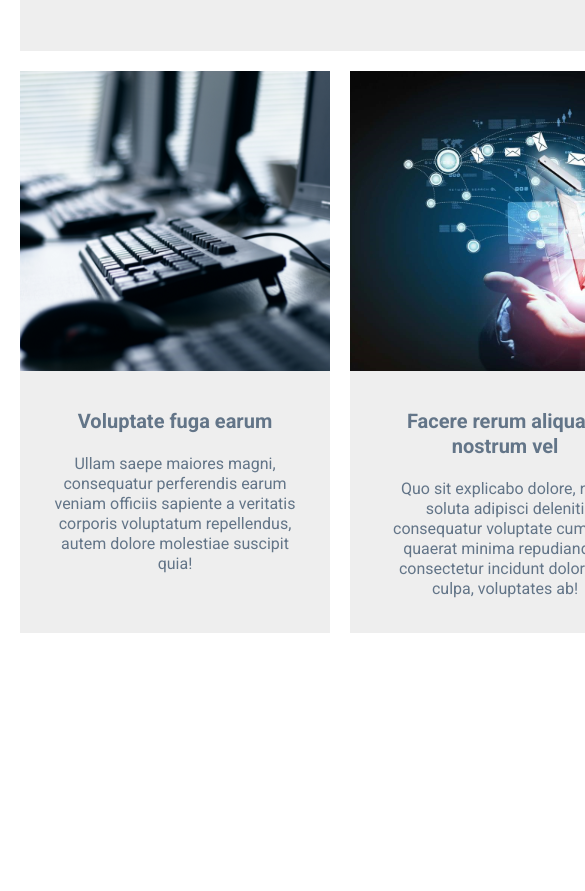
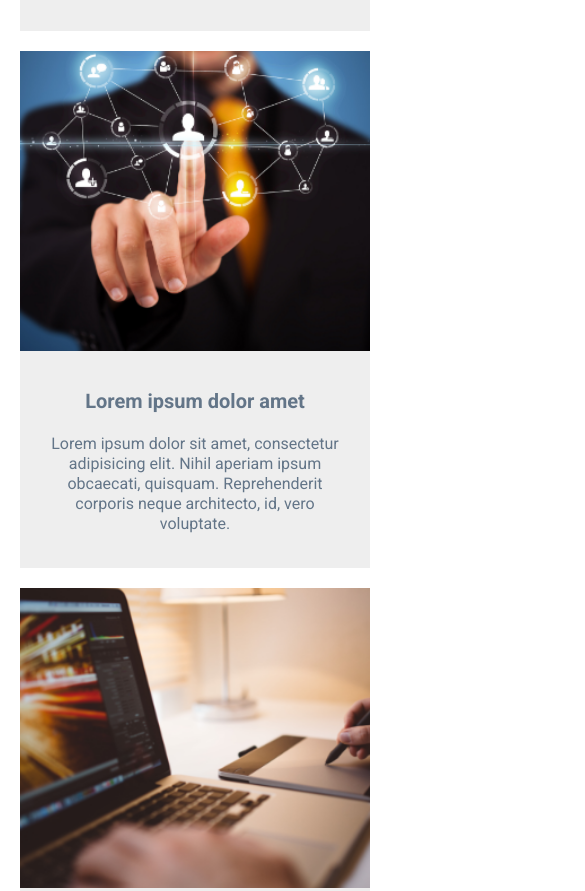
Before and after one commit to teresik/final_project, a website: page index.html in a window 390 px wide. Shown: the part 5742-6633 px from the top of the page, 585 px wide, since content can reach past the window. Before the commit the page ends 6435 px from the top, so only its background shows below. Drawn offline with Linux system fonts and the light colour scheme.

Commit message:
Refactor SCSS for posts grid and item responsiveness
Updated SCSS styles for posts grid to add responsive breakpoints for better layout adjustments across screen sizes. Enhanced posts item styling with improved transitions and image handling for consistent user experience. Minified CSS updated accordingly.

```diff
--- a/index.html
+++ b/index.html
@@ -199,7 +199,7 @@
       <div class="posts__grid">
         <article class="posts__item">
           <a href=" " class="posts__item-link">
-            <div class="posts__item-picture" style="background-image: url(./assets/images/img-post-1.png);">
+            <div class="posts__item-picture">
               <img class="posts__item-image" alt="post" src="./assets/images/img-post-1.png">
             </div>
             <div class="posts__item-content">
@@ -211,7 +211,7 @@
 
         <article class="posts__item">
           <a href=" " class="posts__item-link">
-            <div class="posts__item-picture" style="background-image: url(./assets/images/img-post-2.png);">
+            <div class="posts__item-picture">
               <img class="posts__item-image" alt="post" src="./assets/images/img-post-2.png">
             </div>
             <div class="posts__item-content">
@@ -227,7 +227,7 @@
 
         <article class="posts__item">
           <a href=" " class="posts__item-link">
-            <div class="posts__item-picture" style="background-image: url(./assets/images/img-post-3.png);">
+            <div class="posts__item-picture">
               <img class="posts__item-image" alt="post" src="./assets/images/img-post-3.png">
             </div>
             <div class="posts__item-content">
@@ -243,7 +243,7 @@
 
         <article class="posts__item">
           <a href=" " class="posts__item-link">
-            <div class="posts__item-picture" style="background-image: url(./assets/images/img-post-4.png);">
+            <div class="posts__item-picture">
               <img class="posts__item-image" alt="post" src="./assets/images/img-post-4.png">
             </div>
             <div class="posts__item-content">
@@ -259,7 +259,7 @@
 
         <article class="posts__item">
           <a href=" " class="posts__item-link">
-            <div class="posts__item-picture" style="background-image: url(./assets/images/img-post-5.png);">
+            <div class="posts__item-picture">
               <img class="posts__item-image" alt="post" src="./assets/images/img-post-5.png">
             </div>
             <div class="posts__item-content">
@@ -275,7 +275,7 @@
 
         <article class="posts__item">
           <a href=" " class="posts__item-link">
-            <div class="posts__item-picture" style="background-image: url(./assets/images/img-post-6.png);">
+            <div class="posts__item-picture">
               <img class="posts__item-image" alt="post" src="./assets/images/img-post-6.png">
             </div>
             <div class="posts__item-content">
--- a/src/scss/components/posts/_posts.scss
+++ b/src/scss/components/posts/_posts.scss
@@ -11,8 +11,21 @@
 		display: grid;
 
 		gap: $gap;
-    //TODO: margin-bottom ???
+
+		@include lg-min {
 			grid-template-areas: "a1 a1 a2 a3" "a4 a5 a6 a6";
 			grid-template-columns: repeat(4, 1fr);
 		}
+		@include lg-md {
+			grid-template-areas: "a1 a1 a2" "a3 a4 a4" "a5 a5 a6";
+			grid-template-columns: repeat(3, 1fr);
 		}
+		@include md-sm {
+			grid-template-areas: "a1 a2" "a3 a4" "a5 a6";
+			grid-template-columns: repeat(2, 1fr);
+		}
+		@include sm {
+			grid-template-areas: "a1" "a2" "a3" "a4" "a5" "a6";
+		}
+	}
+}
--- a/src/scss/components/posts/_posts__item.scss
+++ b/src/scss/components/posts/_posts__item.scss
@@ -26,8 +26,10 @@
 
 	&-image {
 		display: block;
-
 		transition: transform 0.3s;
+		width: 100%;
+		height: 100%;
+		object-fit: cover;
 	}
 
 	&-content {
@@ -38,10 +40,6 @@
 		line-height: 1.25;
 	}
 
-
-
-
-
 	@for $i from 1 through 6 {
 		&:nth-of-type(#{$i}) {
 			grid-area: a#{$i};
```
Also changed, not shown: assets/css/style.css, assets/css/style.min.css. Lines whose indentation alone changed are shown as unchanged.
